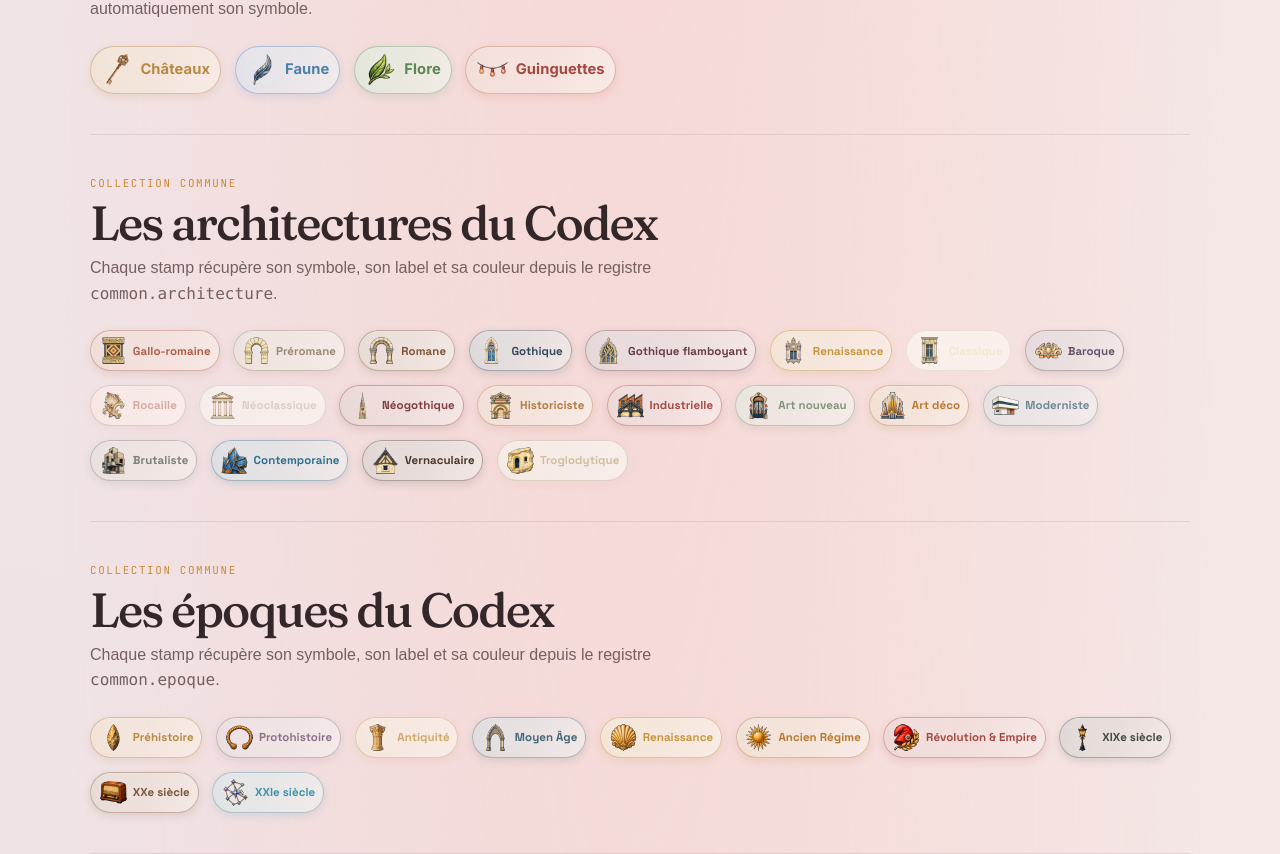
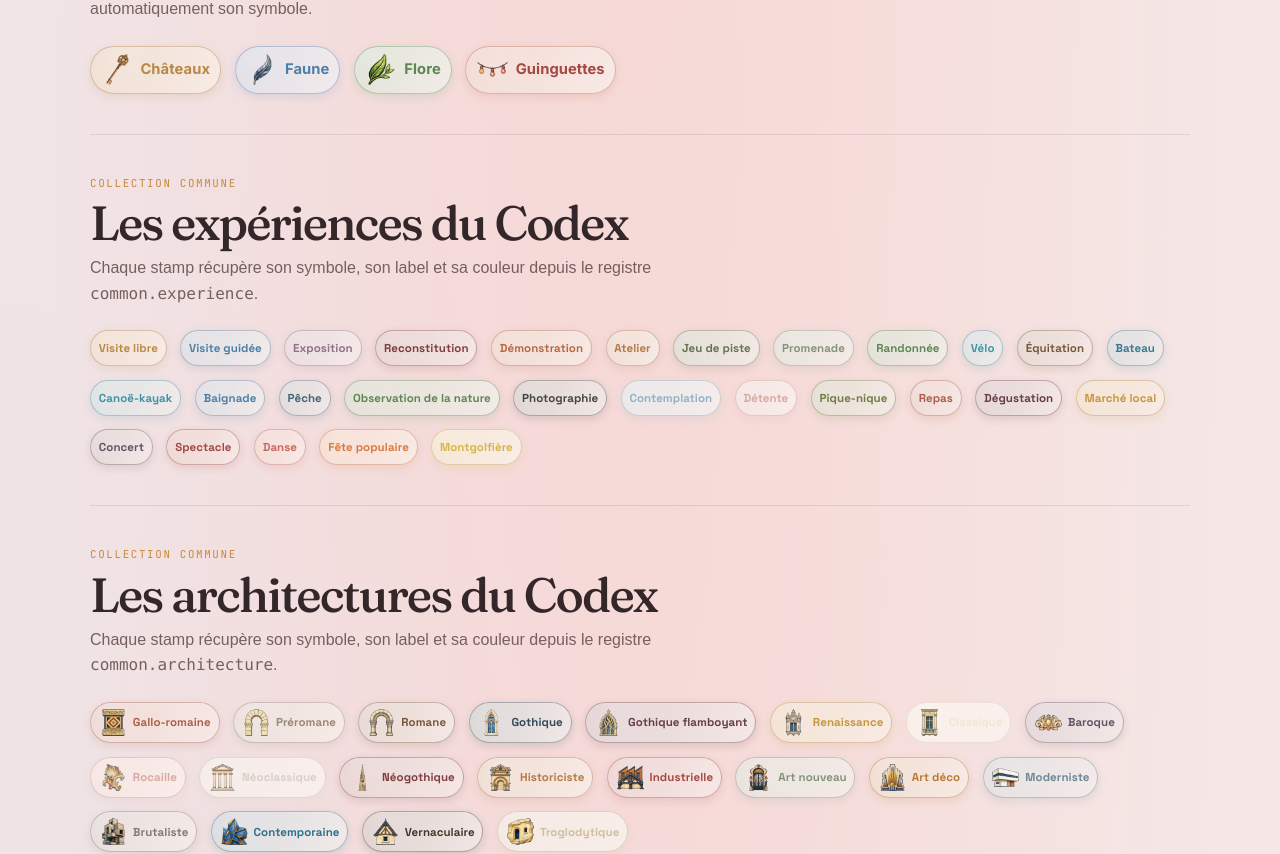
Before and after one commit to iamjulienjulien/loireridezen-codex, a Next.js app: page /atelier/components/lrz-stamp in a window 1280 px wide. Shown: the part 2811-3665 px from the top of the page. Built offline with nearby package versions, Linux system fonts and the light colour scheme.

Commit message:
[LRZ-CODEX] 🧪 atelier > showcase common experience symbols and stamps > 🤠 Julien

```diff
--- a/src/app/atelier/components/lrz-stamp/LRZStampPlayground.tsx
+++ b/src/app/atelier/components/lrz-stamp/LRZStampPlayground.tsx
@@ -31,6 +31,7 @@ import {
 import type {
     LRZCommonArchitectureSymbolSlug,
     LRZCommonEpoqueSymbolSlug,
+    LRZCommonExperienceSymbolSlug,
     LRZCommonMilieuSymbolSlug,
     LRZFauneRareteSymbolSlug,
     LRZFauneTypeSymbolSlug,
@@ -52,6 +53,7 @@ type LRZStampPlaygroundProps = {
     commonEpoqueOptions: readonly LRZStampPlaygroundOption<LRZCommonEpoqueSymbolSlug>[];
     commonArchitectureOptions: readonly LRZStampPlaygroundOption<LRZCommonArchitectureSymbolSlug>[];
     commonMilieuOptions: readonly LRZStampPlaygroundOption<LRZCommonMilieuSymbolSlug>[];
+    commonExperienceOptions: readonly LRZStampPlaygroundOption<LRZCommonExperienceSymbolSlug>[];
     fauneTypeOptions: readonly LRZStampPlaygroundOption<LRZFauneTypeSymbolSlug>[];
     fauneRareteOptions: readonly LRZStampPlaygroundOption<LRZFauneRareteSymbolSlug>[];
     floreCategorieOptions: readonly LRZStampPlaygroundOption<LRZFloreCategorieSymbolSlug>[];
@@ -190,7 +192,7 @@ const LABEL_SIZES: readonly LabelSizeChoice[] = [
 
 const META_OPTIONS: Record<LRZSymbolCollection, readonly LRZSymbolMeta[]> = {
     index: [],
-    common: ["epoque", "architecture", "milieu"],
+    common: ["epoque", "architecture", "milieu", "experience"],
     faune: ["type", "rarete"],
     flore: ["categorie", "rarete"],
     guinguette: ["ambience"],
@@ -278,6 +280,7 @@ export default function LRZStampPlayground({
     commonEpoqueOptions,
     commonArchitectureOptions,
     commonMilieuOptions,
+    commonExperienceOptions,
     fauneTypeOptions,
     fauneRareteOptions,
     floreCategorieOptions,
@@ -294,7 +297,9 @@ export default function LRZStampPlayground({
             case "index":
                 return indexOptions;
             case "common":
-                return meta === "milieu"
+                return meta === "experience"
+                    ? commonExperienceOptions
+                    : meta === "milieu"
                       ? commonMilieuOptions
                       : meta === "architecture"
                         ? commonArchitectureOptions
@@ -321,13 +326,20 @@ export default function LRZStampPlayground({
                   collection: "index",
                   slug: values.slug as LRZIndexSymbolSlug,
               }
+            : values.collection === "common" && values.meta === "experience"
+              ? {
+                    collection: "common",
+                    meta: "experience",
+                    slug: values.slug as LRZCommonExperienceSymbolSlug,
+                }
               : values.collection === "common" && values.meta === "milieu"
                 ? {
                       collection: "common",
                       meta: "milieu",
                       slug: values.slug as LRZCommonMilieuSymbolSlug,
                   }
-              : values.collection === "common" && values.meta === "architecture"
+                : values.collection === "common" &&
+                    values.meta === "architecture"
                   ? {
                         collection: "common",
                         meta: "architecture",
--- a/src/app/atelier/components/lrz-stamp/page.tsx
+++ b/src/app/atelier/components/lrz-stamp/page.tsx
@@ -14,6 +14,7 @@ import { CATEGORIES_PERSONNAGES } from "@/registry/categories-personnages";
 import { getIndexBySlug } from "@/registry/indexes";
 import { COMMON_ARCHITECTURE_META } from "@/registry/Meta/common-architecture";
 import { COMMON_EPOQUE_META } from "@/registry/Meta/common-epoque";
+import { COMMON_EXPERIENCE_META } from "@/registry/Meta/common-experience";
 import { COMMON_MILIEU_META } from "@/registry/Meta/common-milieu";
 import { FAUNE_RARETE_META } from "@/registry/Meta/faune-rarete";
 import { FAUNE_TYPE_META } from "@/registry/Meta/faune-type";
@@ -24,6 +25,7 @@ import {
     LRZ_INDEX_SYMBOLS,
     type LRZCommonArchitectureSymbolSlug,
     type LRZCommonEpoqueSymbolSlug,
+    type LRZCommonExperienceSymbolSlug,
     type LRZCommonMilieuSymbolSlug,
     type LRZFauneRareteSymbolSlug,
     type LRZFauneTypeSymbolSlug,
@@ -62,6 +64,10 @@ const COMMON_MILIEU_OPTIONS = COMMON_MILIEU_META.map(({ slug, label }) => ({
     slug,
     label,
 })) satisfies readonly LRZStampPlaygroundOption<LRZCommonMilieuSymbolSlug>[];
+
+const COMMON_EXPERIENCE_OPTIONS = COMMON_EXPERIENCE_META.map(
+    ({ slug, label }) => ({ slug, label }),
+) satisfies readonly LRZStampPlaygroundOption<LRZCommonExperienceSymbolSlug>[];
 
 const FAUNE_TYPE_OPTIONS = FAUNE_TYPE_META.map(({ slug, label }) => ({
     slug,
@@ -151,7 +157,7 @@ const API_PROPS = [
     ],
     [
         "meta",
-        '"epoque" | "architecture" | "milieu" | "type" | "rarete" | "categorie" | "ambience"',
+        '"epoque" | "architecture" | "milieu" | "experience" | "type" | "rarete" | "categorie" | "ambience"',
         "undefined",
         "Sous-dossier optionnel.",
     ],
@@ -311,6 +317,7 @@ export default function LRZStampPage() {
                     commonEpoqueOptions={COMMON_EPOQUE_OPTIONS}
                     commonArchitectureOptions={COMMON_ARCHITECTURE_OPTIONS}
                     commonMilieuOptions={COMMON_MILIEU_OPTIONS}
+                    commonExperienceOptions={COMMON_EXPERIENCE_OPTIONS}
                     fauneTypeOptions={FAUNE_TYPE_OPTIONS}
                     fauneRareteOptions={FAUNE_RARETE_OPTIONS}
                     floreCategorieOptions={FLORE_CATEGORIE_OPTIONS}
@@ -340,6 +347,39 @@ export default function LRZStampPage() {
                                 slug={slug}
                                 key={slug}
                                 size="lg"
+                                shadow="soft"
+                            />
+                        ))}
+                    </div>
+                </section>
+
+                <section
+                    className={shellStyles.section}
+                    aria-labelledby="stamp-common-experiences"
+                >
+                    <div className={shellStyles.sectionHeader}>
+                        <p className={shellStyles.kicker}>Collection commune</p>
+                        <h2 id="stamp-common-experiences">
+                            Les expériences du Codex
+                        </h2>
+                        <p>
+                            Chaque stamp récupère son symbole, son label et sa
+                            couleur depuis le registre
+                            <code> common.experience</code>.
+                        </p>
+                    </div>
+                    <div className={styles.catalogGrid}>
+                        {COMMON_EXPERIENCE_META.map((experience) => (
+                            <LRZStamp
+                                collection="common"
+                                meta="experience"
+                                slug={experience.slug}
+                                key={experience.slug}
+                                size="md"
+                                variant="pill"
+                                tone="subtle"
+                                font="grotesk"
+                                symbolScale={1.1}
                                 shadow="soft"
                             />
                         ))}
--- a/src/app/atelier/components/lrz-symbol/LRZSymbolPlayground.tsx
+++ b/src/app/atelier/components/lrz-symbol/LRZSymbolPlayground.tsx
@@ -6,6 +6,7 @@ import {
     LRZSymbol,
     type LRZCommonArchitectureSymbolSlug,
     type LRZCommonEpoqueSymbolSlug,
+    type LRZCommonExperienceSymbolSlug,
     type LRZCommonMilieuSymbolSlug,
     type LRZFauneRareteSymbolSlug,
     type LRZFauneTypeSymbolSlug,
@@ -36,6 +37,7 @@ type LRZSymbolPlaygroundProps = {
     commonEpoqueOptions: readonly LRZSymbolPlaygroundOption<LRZCommonEpoqueSymbolSlug>[];
     commonArchitectureOptions: readonly LRZSymbolPlaygroundOption<LRZCommonArchitectureSymbolSlug>[];
     commonMilieuOptions: readonly LRZSymbolPlaygroundOption<LRZCommonMilieuSymbolSlug>[];
+    commonExperienceOptions: readonly LRZSymbolPlaygroundOption<LRZCommonExperienceSymbolSlug>[];
     fauneTypeOptions: readonly LRZSymbolPlaygroundOption<LRZFauneTypeSymbolSlug>[];
     fauneRareteOptions: readonly LRZSymbolPlaygroundOption<LRZFauneRareteSymbolSlug>[];
     floreCategorieOptions: readonly LRZSymbolPlaygroundOption<LRZFloreCategorieSymbolSlug>[];
@@ -116,7 +118,7 @@ const SHADOW_OPTIONS: readonly LRZSymbolShadow[] = ["none", "soft", "strong"];
 
 const META_OPTIONS: Record<LRZSymbolCollection, readonly LRZSymbolMeta[]> = {
     index: [],
-    common: ["epoque", "architecture", "milieu"],
+    common: ["epoque", "architecture", "milieu", "experience"],
     faune: ["type", "rarete"],
     flore: ["categorie", "rarete"],
     guinguette: ["ambience"],
@@ -168,6 +170,7 @@ export default function LRZSymbolPlayground({
     commonEpoqueOptions,
     commonArchitectureOptions,
     commonMilieuOptions,
+    commonExperienceOptions,
     fauneTypeOptions,
     fauneRareteOptions,
     floreCategorieOptions,
@@ -184,7 +187,9 @@ export default function LRZSymbolPlayground({
             case "index":
                 return indexOptions;
             case "common":
-                return meta === "milieu"
+                return meta === "experience"
+                    ? commonExperienceOptions
+                    : meta === "milieu"
                       ? commonMilieuOptions
                       : meta === "architecture"
                         ? commonArchitectureOptions
@@ -218,13 +223,20 @@ export default function LRZSymbolPlayground({
                   collection: "index",
                   slug: values.slug as LRZIndexSymbolSlug,
               }
+            : values.collection === "common" && values.meta === "experience"
+              ? {
+                    collection: "common",
+                    meta: "experience",
+                    slug: values.slug as LRZCommonExperienceSymbolSlug,
+                }
               : values.collection === "common" && values.meta === "milieu"
                 ? {
                       collection: "common",
                       meta: "milieu",
                       slug: values.slug as LRZCommonMilieuSymbolSlug,
                   }
-              : values.collection === "common" && values.meta === "architecture"
+                : values.collection === "common" &&
+                    values.meta === "architecture"
                   ? {
                         collection: "common",
                         meta: "architecture",
--- a/src/app/atelier/components/lrz-symbol/page.tsx
+++ b/src/app/atelier/components/lrz-symbol/page.tsx
@@ -7,6 +7,7 @@ import {
     LRZ_SYMBOL_SIZE_VALUES,
     type LRZCommonArchitectureSymbolSlug,
     type LRZCommonEpoqueSymbolSlug,
+    type LRZCommonExperienceSymbolSlug,
     type LRZCommonMilieuSymbolSlug,
     type LRZFauneRareteSymbolSlug,
     type LRZFauneTypeSymbolSlug,
@@ -25,6 +26,7 @@ import { getLRZColorValue } from "@/registry/colors";
 import { getIndexBySlug } from "@/registry/indexes";
 import { COMMON_ARCHITECTURE_META } from "@/registry/Meta/common-architecture";
 import { COMMON_EPOQUE_META } from "@/registry/Meta/common-epoque";
+import { COMMON_EXPERIENCE_META } from "@/registry/Meta/common-experience";
 import { COMMON_MILIEU_META } from "@/registry/Meta/common-milieu";
 import { FAUNE_RARETE_META } from "@/registry/Meta/faune-rarete";
 import { FAUNE_TYPE_META } from "@/registry/Meta/faune-type";
@@ -122,6 +124,10 @@ const COMMON_MILIEU_OPTIONS = COMMON_MILIEU_META.map(({ slug, label }) => ({
     label,
 })) satisfies readonly LRZSymbolPlaygroundOption<LRZCommonMilieuSymbolSlug>[];
 
+const COMMON_EXPERIENCE_OPTIONS = COMMON_EXPERIENCE_META.map(
+    ({ slug, label }) => ({ slug, label }),
+) satisfies readonly LRZSymbolPlaygroundOption<LRZCommonExperienceSymbolSlug>[];
+
 const FAUNE_TYPE_OPTIONS = FAUNE_TYPE_META.map(({ slug, label }) => ({
     slug,
     label,
@@ -159,13 +165,13 @@ const API_PROPS = [
     ],
     [
         "meta",
-        '"epoque" | "architecture" | "milieu" | "type" | "rarete" | "categorie" | "ambience"',
+        '"epoque" | "architecture" | "milieu" | "experience" | "type" | "rarete" | "categorie" | "ambience"',
         "undefined",
         "Sous-dossier optionnel au sein de la collection.",
     ],
     [
         "slug",
-        "LRZIndexSymbolSlug | LRZCommonEpoqueSymbolSlug | LRZCommonArchitectureSymbolSlug | LRZCommonMilieuSymbolSlug | LRZFauneTypeSymbolSlug | LRZFauneRareteSymbolSlug | LRZFloreCategorieSymbolSlug | LRZFloreRareteSymbolSlug | LRZGuinguetteAmbienceSymbolSlug | CategoriePersonnageSlug",
+        "LRZIndexSymbolSlug | LRZCommonEpoqueSymbolSlug | LRZCommonArchitectureSymbolSlug | LRZCommonMilieuSymbolSlug | LRZCommonExperienceSymbolSlug | LRZFauneTypeSymbolSlug | LRZFauneRareteSymbolSlug | LRZFloreCategorieSymbolSlug | LRZFloreRareteSymbolSlug | LRZGuinguetteAmbienceSymbolSlug | CategoriePersonnageSlug",
         "—",
         "Identifiant qui sélectionne le symbole.",
     ],
@@ -307,6 +313,7 @@ export default function LRZSymbolPage() {
                     commonEpoqueOptions={COMMON_EPOQUE_OPTIONS}
                     commonArchitectureOptions={COMMON_ARCHITECTURE_OPTIONS}
                     commonMilieuOptions={COMMON_MILIEU_OPTIONS}
+                    commonExperienceOptions={COMMON_EXPERIENCE_OPTIONS}
                     fauneTypeOptions={FAUNE_TYPE_OPTIONS}
                     fauneRareteOptions={FAUNE_RARETE_OPTIONS}
                     floreCategorieOptions={FLORE_CATEGORIE_OPTIONS}
@@ -344,6 +351,53 @@ export default function LRZSymbolPage() {
                                 />
                                 <h3>{label}</h3>
                                 <code>{`slug="${slug}"`}</code>
+                            </article>
+                        ))}
+                    </div>
+                </section>
+
+                <section
+                    className={shellStyles.section}
+                    aria-labelledby="symbol-common-experiences"
+                >
+                    <div className={shellStyles.sectionHeader}>
+                        <p className={shellStyles.kicker}>Collection commune</p>
+                        <h2 id="symbol-common-experiences">
+                            Les vingt-huit expériences du Codex
+                        </h2>
+                        <p>
+                            Le locator <code>common.experience</code> rassemble
+                            les activités culturelles, sportives, gourmandes et
+                            contemplatives proposées dans le Codex.
+                        </p>
+                    </div>
+
+                    <div className={styles.catalogGrid}>
+                        {COMMON_EXPERIENCE_META.map((experience) => (
+                            <article
+                                className={styles.catalogCard}
+                                key={experience.slug}
+                                style={
+                                    {
+                                        "--showcase-accent": getLRZColorValue(
+                                            experience.color,
+                                        ),
+                                    } as AccentStyle
+                                }
+                            >
+                                <LRZSymbol
+                                    collection="common"
+                                    meta="experience"
+                                    slug={experience.slug}
+                                    size="xl"
+                                    frame="subtle"
+                                    padding="xs"
+                                />
+                                <div className={styles.catalogCopy}>
+                                    <span>{experience.color}</span>
+                                    <h3>{experience.label}</h3>
+                                    <code>{experience.slug}</code>
+                                </div>
                             </article>
                         ))}
                     </div>
```
Lines whose indentation alone changed are shown as unchanged.
